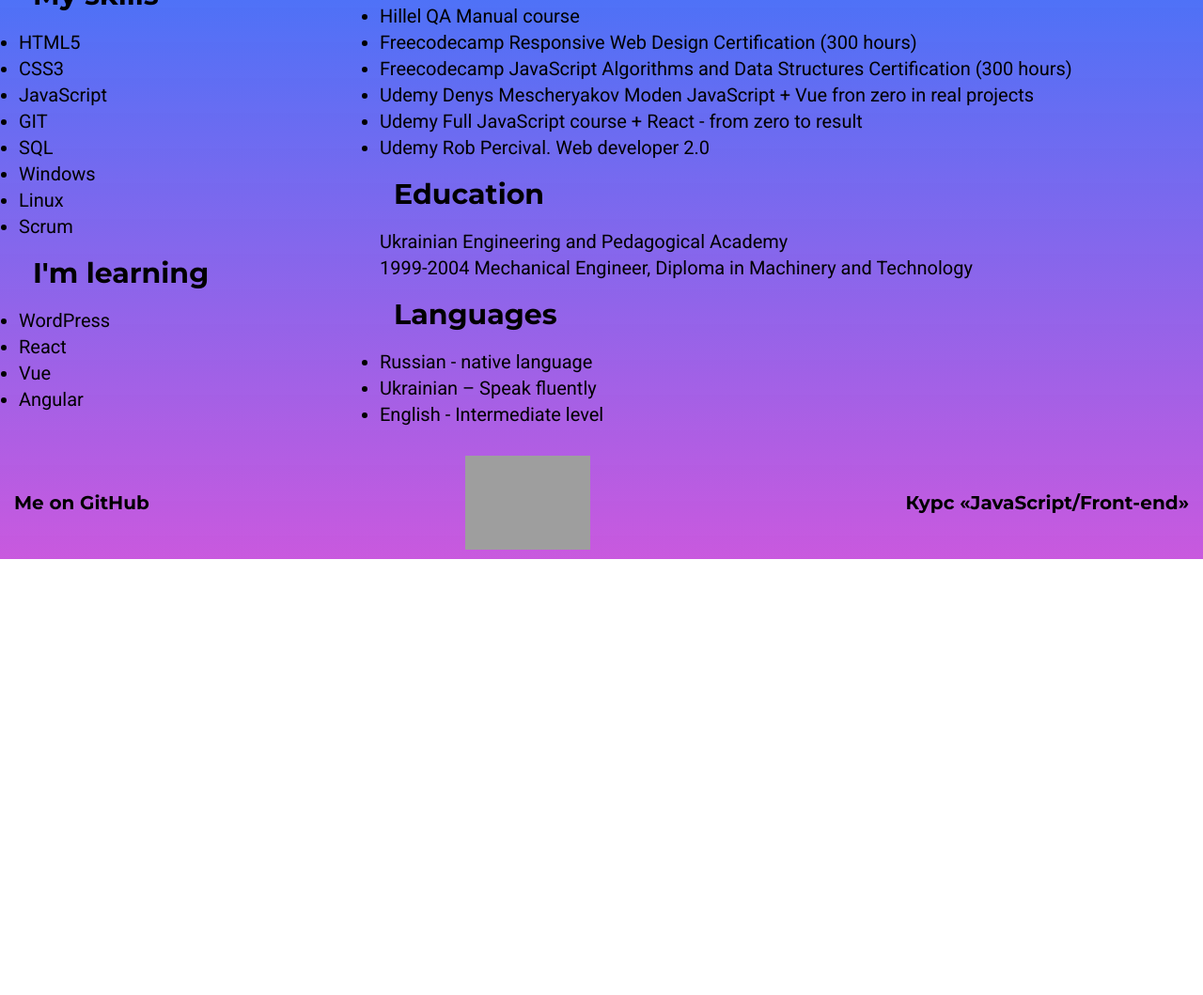
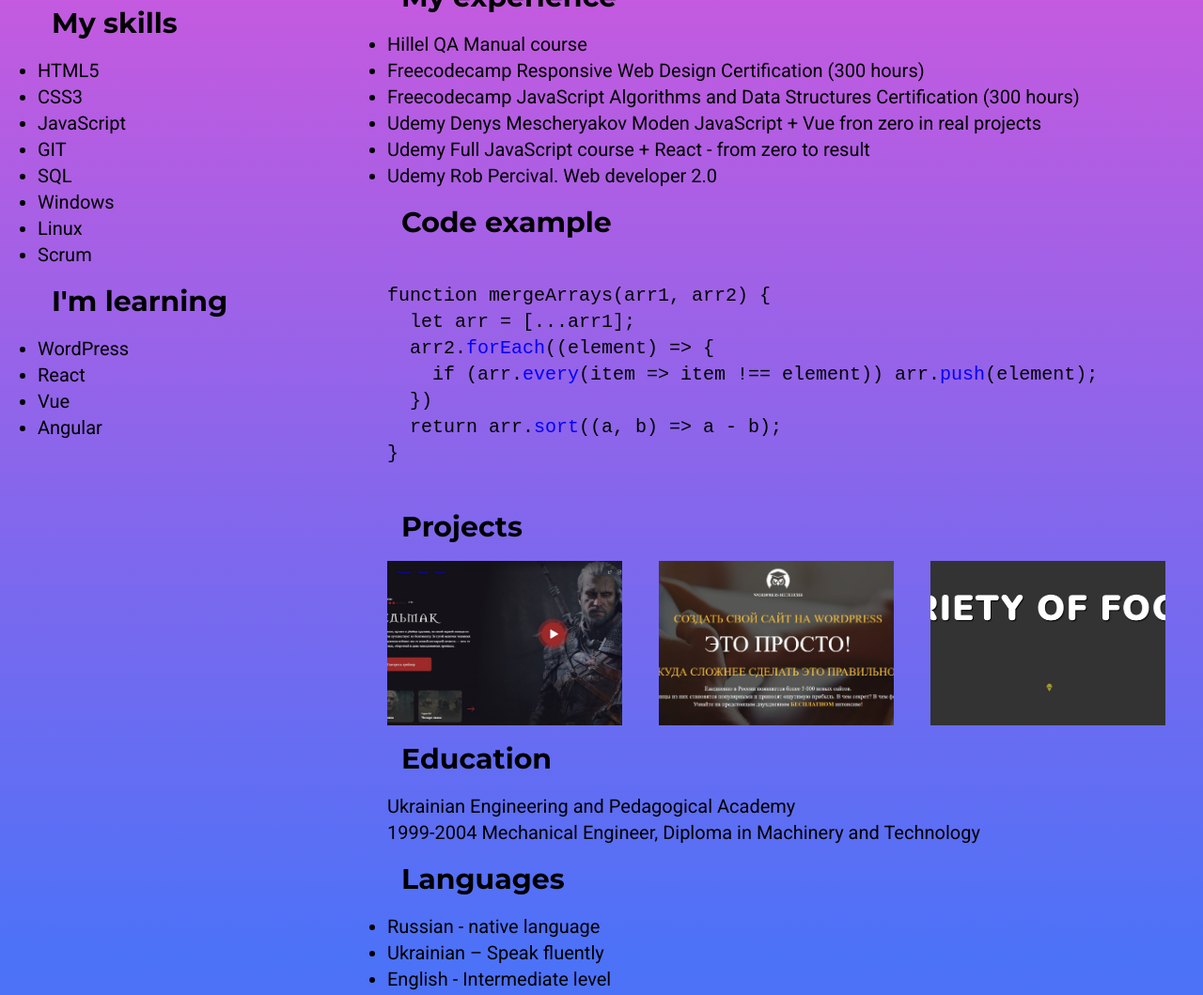
Before and after one commit to RuslanPanasuk/rsschool-cv, a plain HTML site: page index.html in a window 1280 px wide. Shown: the part 811-1870 px from the top of the page at 94% size. Before the commit the page ends 1406 px from the top, so only its background shows below. Drawn offline with Linux system fonts and the light colour scheme; grey boxes are pictures that could not be loaded.

Commit message:
feat: finish the task

```diff
--- a/index.html
+++ b/index.html
@@ -19,6 +19,8 @@
         <li class="nav__item"><a class="nav__link link link title" href="#learning">I'm learning</a></li>
         <li class="nav__item"><a class="nav__link link link title" href="#about">About me</a></li>
         <li class="nav__item"><a class="nav__link link link title" href="#experience">My experience</a></li>
+        <li class="nav__item"><a class="nav__link link link title" href="#code-example">Code example</a></li>
+        <li class="nav__item"><a class="nav__link link link title" href="#projects">Projects</a></li>
         <li class="nav__item"><a class="nav__link link link title" href="#education">Education</a></li>
       </ul>
     </nav>
@@ -71,7 +73,7 @@
         I am ambitious, reliable, proactive and results oriented person who likes people and teamworking. But most of all I like coding and solving difficulties.
         I don't have much experience in programming but I have ability to learn fast and I try to practice coding as much as possible.</p>
       </section>
-      <section class="expirience">
+      <section class="experience" id="experience">
         <h2 class="title">My experience</h2>
         <ul>
           <li>Hillel QA Manual course</li>
@@ -82,7 +84,41 @@
           <li>Udemy Rob Percival. Web developer 2.0</li>
         </ul>
       </section>
-      <section class="education">
+      <section class="code-example" id="code-example">
+        <h2 class="title">Code example</h2>
+<pre>
+<code>
+function mergeArrays(arr1, arr2) {
+  let arr = [...arr1];
+  arr2.<span class="green">forEach</span>((element) => {
+    if (arr.<span class="green">every</span>(item => item !== element)) arr.<span class="green">push</span>(element);
+  })
+  return arr.<span class="green">sort</span>((a, b) => a - b);
+}
+</code>
+</pre>
+      </section>
+      <section class="projects" id="projects">
+        <h2 class="title">Projects</h2>
+        <div class="projects__content">
+          <div class="projects__item">
+            <a class="project__link link" href="https://ruslanpanasuk.github.io/The-Withcher/">
+              <img class="project__img" src="./img/1.jpg" alt="Witcher project image">
+            </a>
+          </div>
+          <div class="projects__item">
+            <a class="project__link link" href="https://ruslanpanasuk.github.io/WORDPRESS/">
+              <img class="project__img" src="./img/2.jpg" alt="wordpress project image">
+            </a>
+          </div>
+          <div class="projects__item">
+            <a class="project__link link" href="https://ruslanpanasuk.github.io/Food/">
+              <img class="project__img" src="./img/3.jpg" alt="food project image">
+            </a>
+          </div>
+        </div>
+      </section>
+      <section class="education" id="education">
         <h2 class="title">Education</h2>
         <p>Ukrainian Engineering and Pedagogical Academy<br>
             1999-2004 Mechanical Engineer, Diploma in Machinery and Technology</p>
--- a/style.css
+++ b/style.css
@@ -21,8 +21,9 @@
 
 .container {
   max-width: 1440px;
+  height: 100%;
   margin: 0 auto;
-  background: linear-gradient(180deg, rgba(3, 56, 244, 0.71) 0%, rgba(224, 37, 206, 0.79) 93.75%);
+
   font-family: 'Roboto', sans-serif;
   font-weight: 400;
   line-height: 1.4;
@@ -34,6 +35,7 @@
   font-weight: 700;
   padding: 15px;
 }
+
 
 .link {
   text-decoration: none;
@@ -51,6 +53,7 @@
 
 .header {
   width: 100%;
+  background: linear-gradient(180deg, rgba(3, 56, 244, 0.71) 0%, rgba(224, 37, 206, 0.79) 93.75%);
 }
 
 .nav {
@@ -111,8 +114,11 @@
 /* SECTION__________________________________________________________________________________ */
 
 .main {
+  width: 100%;
   display: flex;
   justify-content: space-between;
+  padding: 30px 20px;
+  background: linear-gradient(180deg, rgba(224, 37, 206, 0.79) 0%, rgba(3, 56, 244, 0.71) 93.75%);
 }
 
 .main__column-1 {
@@ -125,12 +131,37 @@
   padding: 20px;
 }
 
+.projects__content {
+  width: 100%;
+  display: flex;
+  flex-wrap: wrap;
+  justify-content: space-between;
+  align-items: center;
+}
+
+.projects__item {
+  width: 250px;
+  height: 175px;
+}
+
+.project__img {
+  width: 100%;
+  height: 100%;
+  object-fit: cover;
+  background-color: #000;
+}
+
+.green {
+  color: blue;
+}
+
 
 /* FOOTER__________________________________________________________________________________ */
 
 .footer {
   width: 100%;
   height: 120px;
+  background: rgba(3, 56, 244, 0.71);
   display: flex;
   justify-content: space-between;
   align-items: center;
```
Also changed, not shown: img/1.jpg (added), img/2.jpg (added), img/3.jpg (added).
